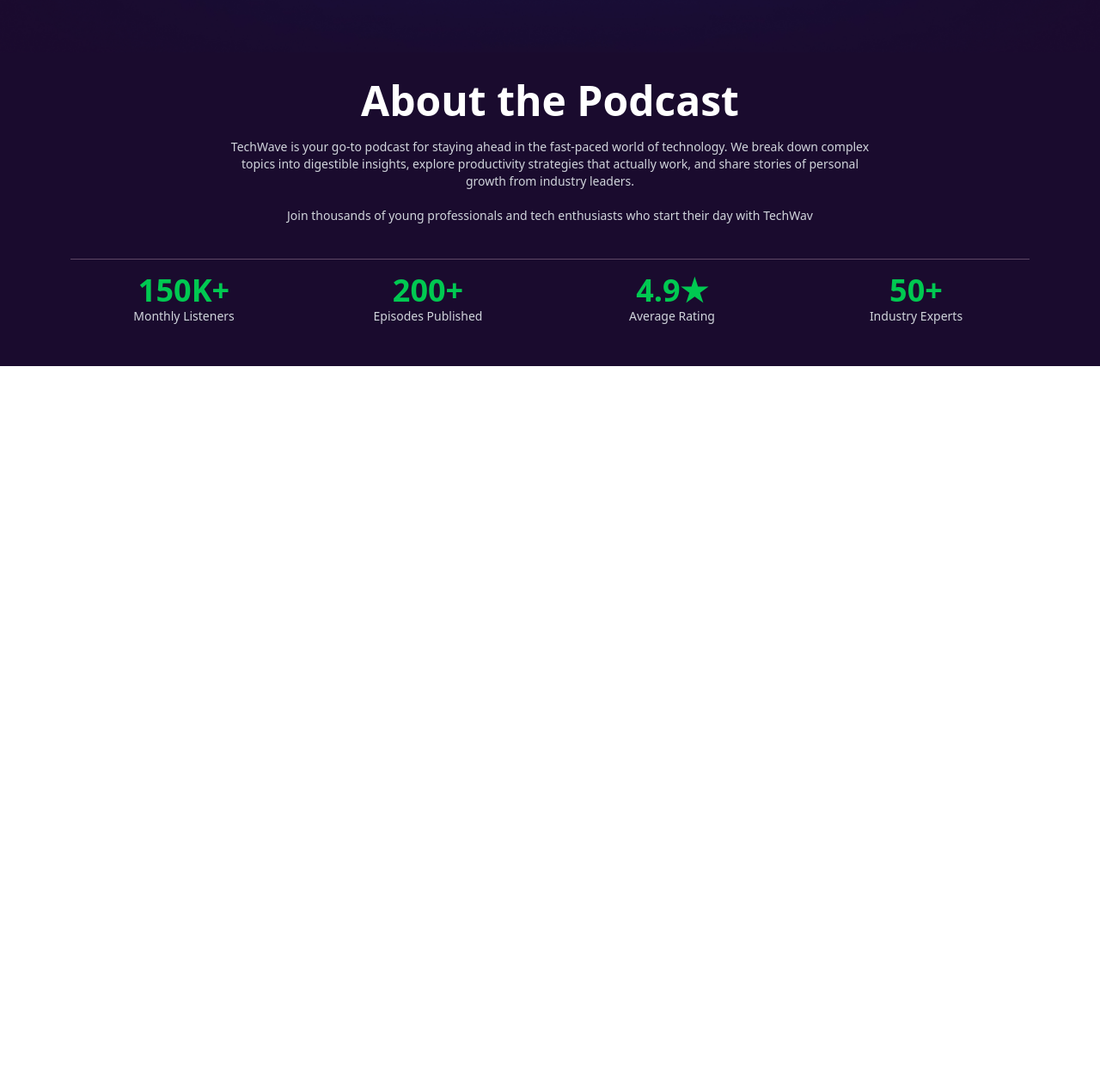
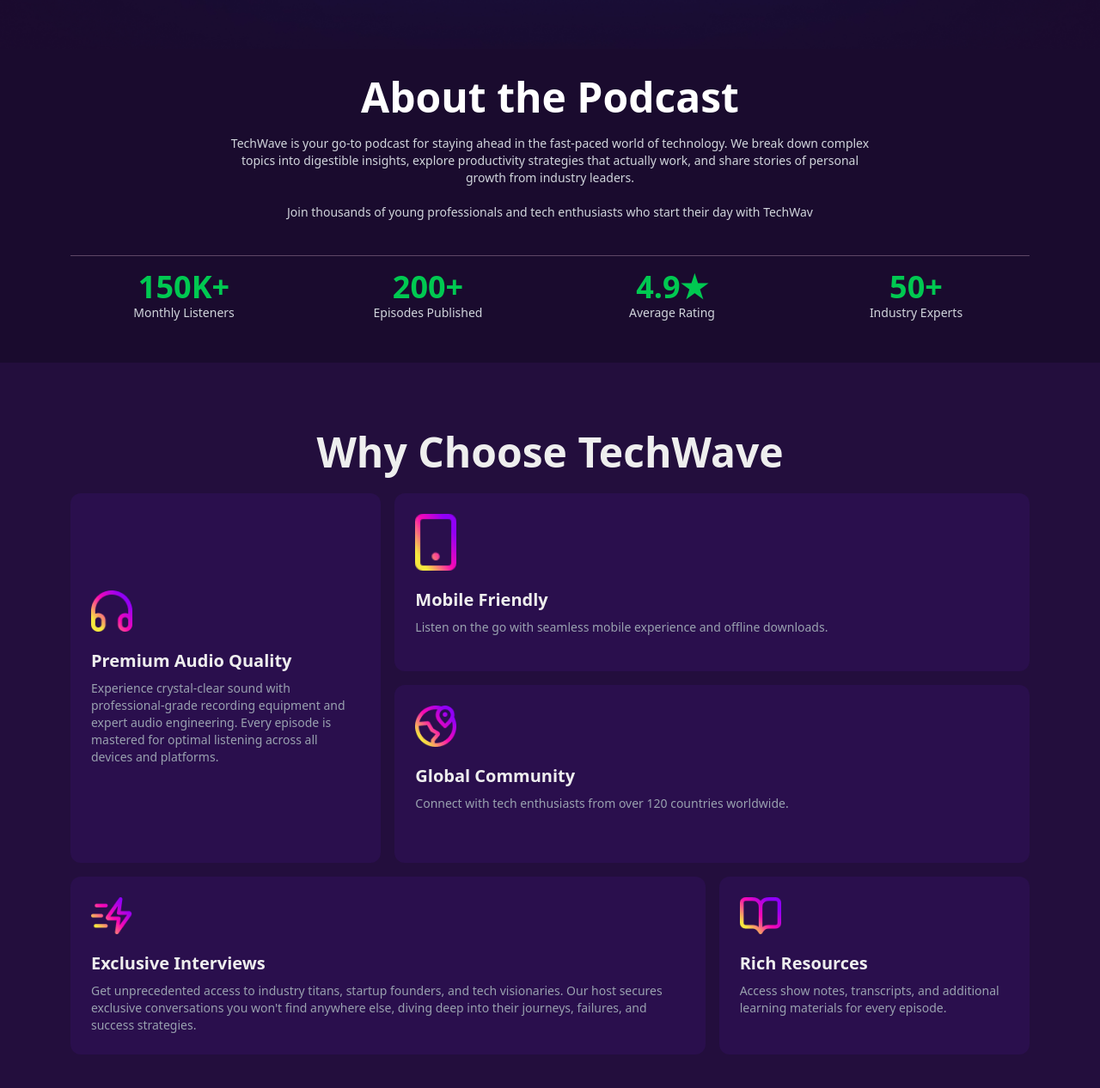
Before and after one commit to shawon787-cyber/B13-A02-TechWave, a plain HTML site: page index.html in a window 1280 px wide. Shown: the part 580-1846 px from the top of the page at 86% size. Before the commit the page ends 1006 px from the top, so only its background shows below. Drawn offline with nearby package versions, Linux system fonts and the light colour scheme.

Commit message:
Why Choose TechWave

```diff
--- a/index.html
+++ b/index.html
@@ -54,10 +54,10 @@
                 <div class="text-center text-white">
                     <h2 class="text-4xl lg:text-7xl font-bold mb-2">TechWave</h2>
                     <p class="text-sm mt-1 text-[#eee]">Your daily dose of tech insights, productivity hacks, and personal growth</p>
-                    <div class="flex justify-center gap-4 mt-5 lg:mt-8">
-                        <button class=" text-white bg-gradient-to-br from-purple-600 via-pink-600 via-orange-400 to-yellow-400 px-6 py-2 rounded-sm font-bold flex items-center gap-2"><span><img src="./assets/spotify.png" alt=""></span>Listen On Shopify</button>
+                    <div class="flex justify-center gap-3 mt-5 lg:mt-8">
+                        <button class="text-sm text-white bg-gradient-to-br from-purple-600 via-pink-600 via-orange-400 to-yellow-400 px-6 py-2 rounded-full font-semibold flex items-center gap-[6px]"><span><img class="w-4" src="./assets/spotify.png" alt=""></span>Listen On Shopify</button>
                         <div>
-                            <button class=" text-green-600 border-2 border-green-500 px-6 py-2 rounded-sm font-bold flex items-center gap-2"><span><img src="./assets/message.png" alt=""></span>SUBSCRIBE</button>
+                            <button class="text-sm text-green-600 border-2 border-green-500 px-6 py-2 rounded-full font-semibold flex items-center gap-[6px]"><span><img class="w-4" src="./assets/message.png" alt=""></span>SUBSCRIBE</button>
                         </div>
                     </div>
                 </div>
@@ -99,6 +99,53 @@
 
 
         </section>
+                      <!-- Why Choose TechWave -->
+        <section class="bg-[#230e3d] py-20">
+            <h3 class="text-center text-[#eee] text-4xl md:text-5xl font-bold mb-6">Why Choose TechWave</h3>
+            <div class="max-w-[1140px] mx-auto px-3 grid md:grid-cols-3 md:grid-rows-3 gap-4">
+                <div class="bg-[#2a0f4d] rounded-xl p-6 md:row-span-2 flex flex-col justify-center">
+                    <img class="w-12" src="./assets/headphone.png" alt="">
+                    <div class="mt-5">
+                        <h3 class="text-xl text-[#eee] font-bold">Premium Audio Quality</h3>
+                        <p class="text-gray-400 text-sm mt-2">Experience crystal-clear sound with professional-grade recording equipment and expert audio engineering. Every episode is mastered for optimal listening across all devices and platforms.</p>
+
+                    </div>
+                </div>
+                <div class="bg-[#2a0f4d] rounded-xl p-6 md:col-span-2">
+                    <img class="w-12" src="./assets/device.png" alt="">
+                    <div class="mt-5">
+                        <h3 class="text-xl text-[#eee] font-bold">Mobile Friendly</h3>
+                        <p class="text-gray-400 text-sm mt-2">Listen on the go with seamless mobile experience and offline downloads.</p>
+
+                    </div>
+                </div>
+                <div class="bg-[#2a0f4d] rounded-xl p-6 md:col-span-2">
+                    <img class="w-12" src="./assets/location.png" alt="">
+                    <div class="mt-5">
+                        <h3 class="text-xl text-[#eee] font-bold">Global Community</h3>
+                        <p class="text-gray-400 text-sm mt-2">Connect with tech enthusiasts from over 120 countries worldwide.</p>
+
+                    </div>
+                </div>
+                <div class="bg-[#2a0f4d] rounded-xl p-6 md:col-span-2">
+                    <img class="w-12" src="./assets/Icon (Stroke).png" alt="">
+                    <div class="mt-5">
+                        <h3 class="text-xl text-[#eee] font-bold">Exclusive Interviews</h3>
+                        <p class="text-gray-400 text-sm mt-2">Get unprecedented access to industry titans, startup founders, and tech visionaries. Our host secures exclusive conversations you won't find anywhere else, diving deep into their journeys, failures, and success strategies.</p>
+
+                    </div>
+                </div>
+                <div class="bg-[#2a0f4d] rounded-xl p-6">
+                    <img class="w-12" src="./assets/resource.png" alt="">
+                    <div class="mt-5">
+                        <h3 class="text-xl text-[#eee] font-bold">Rich Resources</h3>
+                        <p class="text-gray-400 text-sm mt-2">Access show notes, transcripts, and additional learning materials for every episode.</p>
+
+                    </div>
+                </div>
+            </div>
+
+        </section>
     </main>
     <footer>
 
```
Also changed, not shown: assets/Icon (Stroke).png (added).
